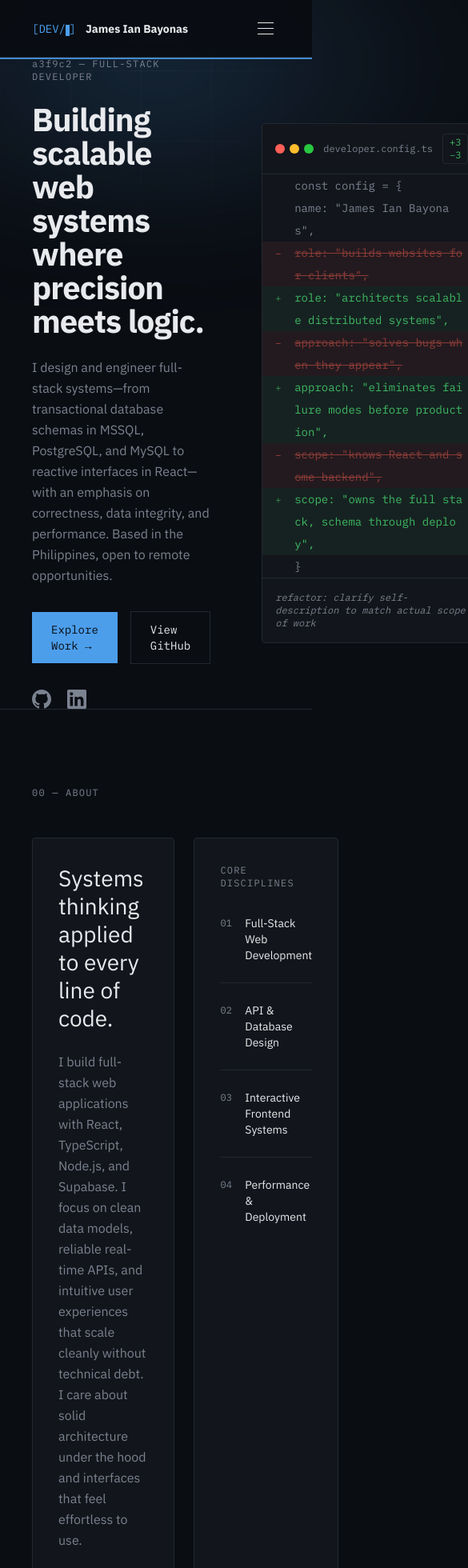
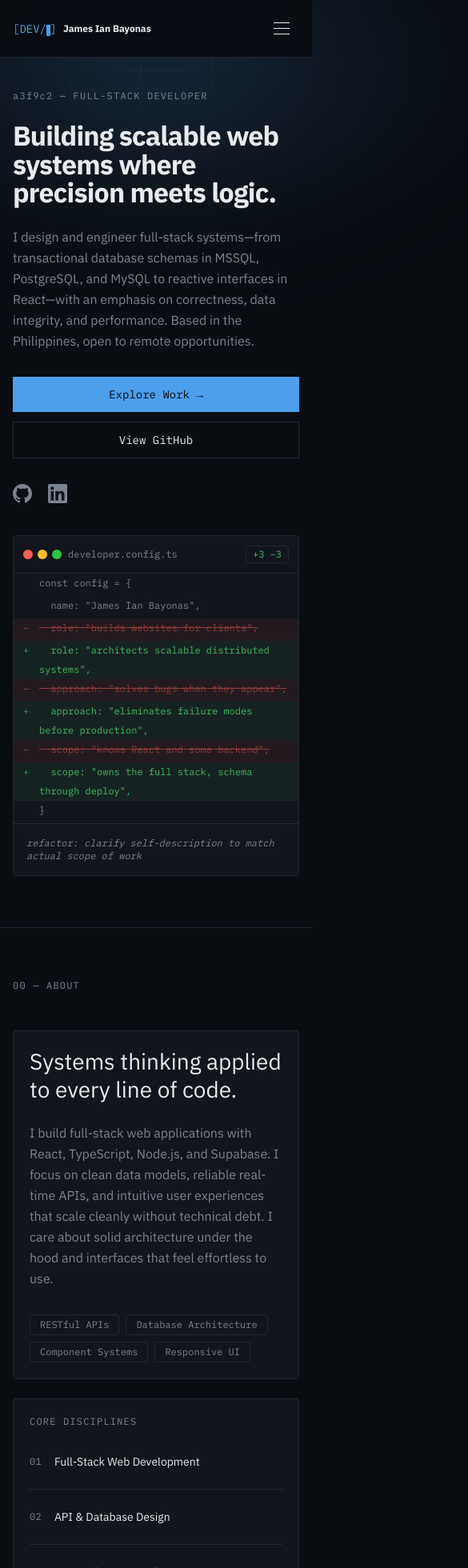
Before and after one commit to JamesIan-Bayonas/portpolio, a React (Vite) app: page / in a window 390 px wide. Shown: the top 1960 px of the page at 80% size, 585 px wide, since content can reach past the window. Built offline with nearby package versions, Linux system fonts and the light colour scheme; the HTML template or start-up script is replaced by a standard one.

Commit message:
refactor(components): migrate from framer-motion to motion/react and improve layout consistency

```diff
--- a/src/components/About.tsx
+++ b/src/components/About.tsx
@@ -1,5 +1,5 @@
 import { useState } from "react"
-import { motion, useReducedMotion } from "framer-motion"
+import { motion, useReducedMotion } from "motion/react"
 import SpotlightCard from "./ui/SpotlightCard"
 
 const capabilities = ["01", "02", "03", "04"]
@@ -20,10 +20,10 @@ export default function About() {
   return (
     <section
       id="about-section"
-      className="relative z-10"
-      style={{ padding: "96px 40px", borderTop: "1px solid var(--color-border)" }}
+      className="relative z-10 px-4 py-16 sm:px-6 sm:py-20 lg:px-10 lg:py-24"
+      style={{ borderTop: "1px solid var(--color-border)" }}
     >
-      <div className="max-w-[1440px] mx-auto">
+      <div className="max-w-[1440px] mx-auto min-w-0">
         {/* Section header */}
         <motion.p
           className="text-xs tracking-widest mb-12"
@@ -36,7 +36,7 @@ export default function About() {
           00 — ABOUT
         </motion.p>
 
-        <div className="grid gap-6" style={{ gridTemplateColumns: "60fr 40fr" }}>
+        <div className="grid grid-cols-1 gap-6 lg:grid-cols-[minmax(0,60fr)_minmax(0,40fr)]">
           {/* Left card — slides from left */}
           <motion.div
             initial={reduced ? { opacity: 0 } : { opacity: 0, x: -32 }}
@@ -45,7 +45,7 @@ export default function About() {
             transition={{ duration: 0.75, delay: 0.1, ease: [0.16, 1, 0.3, 1] }}
           >
             <SpotlightCard
-              className="border p-8 flex flex-col justify-between h-full"
+              className="border p-5 sm:p-6 lg:p-8 flex flex-col justify-between h-full"
               style={{
                 backgroundColor: "var(--color-surface)",
                 borderColor: "var(--color-border)",
@@ -107,7 +107,7 @@ export default function About() {
             transition={{ duration: 0.75, delay: 0.2, ease: [0.16, 1, 0.3, 1] }}
           >
             <SpotlightCard
-              className="border p-8 flex flex-col justify-between h-full"
+              className="border p-5 sm:p-6 lg:p-8 flex flex-col justify-between h-full"
               style={{
                 backgroundColor: "var(--color-surface)",
                 borderColor: "var(--color-border)",
--- a/src/components/ContactFooter.tsx
+++ b/src/components/ContactFooter.tsx
@@ -1,4 +1,4 @@
-import { motion, useReducedMotion } from "framer-motion"
+import { motion, useReducedMotion } from "motion/react"
 import SpotlightCard from "./ui/SpotlightCard"
 
 const cards = [
@@ -50,7 +50,7 @@ function ContactCard({ card, index }: { card: (typeof cards)[number]; index: num
       whileHover={reduced ? {} : { y: -4 }}
     >
       <SpotlightCard
-        className="border p-8 flex flex-col gap-0 group h-full"
+        className="border p-5 sm:p-6 lg:p-8 flex flex-col gap-0 group h-full"
         style={{
           backgroundColor: "var(--color-surface)",
           borderColor: "var(--color-border)",
@@ -91,7 +91,7 @@ function ContactCard({ card, index }: { card: (typeof cards)[number]; index: num
             {card.label}
           </p>
           <p
-            className="text-xs"
+            className="text-xs min-w-0 [overflow-wrap:anywhere]"
             style={{ fontFamily: "var(--font-mono)", color: "var(--color-text2)" }}
           >
             {card.sub}
@@ -106,10 +106,10 @@ export default function ContactFooter() {
   return (
     <section
       id="contact"
-      className="relative z-10"
-      style={{ padding: "96px 40px 0", borderTop: "1px solid var(--color-border)" }}
+      className="relative z-10 px-4 pt-16 sm:px-6 sm:pt-20 lg:px-10 lg:pt-24"
+      style={{ borderTop: "1px solid var(--color-border)" }}
     >
-      <div className="max-w-[1440px] mx-auto">
+      <div className="max-w-[1440px] mx-auto min-w-0">
         {/* Status header */}
         <motion.div
           className="flex items-center gap-3 mb-4"
@@ -152,7 +152,7 @@ export default function ContactFooter() {
         </motion.h2>
 
         {/* 3 cards */}
-        <div className="grid gap-6 mb-24" style={{ gridTemplateColumns: "repeat(3, 1fr)" }}>
+        <div className="grid grid-cols-1 md:grid-cols-2 lg:grid-cols-3 gap-6 mb-16 lg:mb-24">
           {cards.map((card, i) => (
             <ContactCard key={card.label} card={card} index={i} />
           ))}
@@ -160,7 +160,7 @@ export default function ContactFooter() {
 
         {/* Footer bar */}
         <motion.div
-          className="flex items-center justify-between py-8 border-t"
+          className="flex flex-col items-start gap-5 md:flex-row md:flex-wrap md:items-center md:justify-between py-8 border-t"
           style={{ borderColor: "var(--color-border)" }}
           initial={{ opacity: 0 }}
           whileInView={{ opacity: 1 }}
--- a/src/components/Hero.tsx
+++ b/src/components/Hero.tsx
@@ -1,5 +1,5 @@
 import { useEffect, useRef, useState, type ReactNode } from "react"
-import { motion, useReducedMotion } from "framer-motion"
+import { motion, useReducedMotion } from "motion/react"
 
 const linePairs = [
   {
@@ -21,10 +21,16 @@ const LINE_STAGGER = 280
 const INITIAL_PAUSE = 600
 
 function DiffPanel() {
+  const reduced = useReducedMotion()
   const [typedLines, setTypedLines] = useState<string[]>(["", "", ""])
   const [visibleLines, setVisibleLines] = useState<boolean[]>([false, false, false])
 
   useEffect(() => {
+    if (reduced) {
+      setTypedLines(linePairs.map(pair => pair.next))
+      setVisibleLines([true, true, true])
+      return
+    }
     let cancelled = false
     const timers: ReturnType<typeof setTimeout>[] = []
 
@@ -67,7 +73,7 @@ function DiffPanel() {
       cancelled = true
       timers.forEach(clearTimeout)
     }
-  }, [])
+  }, [reduced])
 
   return (
     <div
@@ -80,7 +86,7 @@ function DiffPanel() {
       }}
     >
       <div
-        className="flex items-center gap-3 px-4 py-3 border-b"
+        className="flex flex-wrap items-center gap-2 sm:gap-3 px-3 sm:px-4 py-3 border-b"
         style={{ borderColor: "var(--color-border)" }}
       >
         <div className="flex items-center gap-1.5">
@@ -104,7 +110,7 @@ function DiffPanel() {
         </span>
       </div>
 
-      <div className="p-0 text-sm leading-7" style={{ fontFamily: "var(--font-mono)" }}>
+      <div className="p-0 text-xs sm:text-sm leading-6 sm:leading-7" style={{ fontFamily: "var(--font-mono)" }}>
         <DiffLine type="ctx">{"const config = {"}</DiffLine>
         <DiffLine type="ctx">{'  name: "James Ian Bayonas",'}</DiffLine>
 
@@ -158,7 +164,7 @@ function DiffLine({ type, children }: { type: "add" | "remove" | "ctx"; children
         : "transparent"
 
   return (
-    <div className="flex items-baseline gap-3 px-4" style={{ backgroundColor: bg, minHeight: "28px" }}>
+    <div className="flex min-w-0 items-baseline gap-2 sm:gap-3 px-3 sm:px-4" style={{ backgroundColor: bg, minHeight: "28px" }}>
       <span className="text-xs w-3 shrink-0 select-none" style={{ color, opacity: 0.7 }}>
         {prefix}
       </span>
@@ -167,7 +173,9 @@ function DiffLine({ type, children }: { type: "add" | "remove" | "ctx"; children
           color,
           textDecoration: type === "remove" ? "line-through" : "none",
           opacity: type === "remove" ? 0.55 : 1,
-          wordBreak: "break-all",
+          overflowWrap: "anywhere",
+          minWidth: 0,
+          whiteSpace: "pre-wrap",
         }}
       >
         {children}
@@ -184,15 +192,14 @@ export default function Hero() {
     return {
       initial: { opacity: 0, y: 20 },
       animate: { opacity: 1, y: 0 },
-      transition: { duration: 0.6, delay, ease: [0.16, 1, 0.3, 1] },
+      transition: { duration: 0.6, delay, ease: [0.16, 1, 0.3, 1] as const },
     }
   }
 
   return (
-    <section id="about" className="relative z-10 min-h-screen flex items-center" style={{ paddingTop: "72px" }}>
+    <section id="about" className="relative z-10 min-h-[100svh] flex items-center pt-28 pb-16 lg:pt-[72px] lg:pb-0">
       <div
-        className="max-w-[1440px] mx-auto px-10 w-full grid gap-16 items-center"
-        style={{ gridTemplateColumns: "55fr 45fr" }}
+        className="max-w-[1440px] mx-auto min-w-0 px-4 sm:px-6 lg:px-10 w-full grid grid-cols-1 gap-10 lg:gap-16 items-center lg:grid-cols-[minmax(0,55fr)_minmax(0,45fr)]"
       >
         {/* Left */}
         <div className="flex flex-col gap-0">
@@ -210,7 +217,7 @@ export default function Hero() {
             style={{
               fontFamily: "var(--font-display)",
               fontWeight: 700,
-              fontSize: "clamp(40px, 4.5vw, 64px)",
+              fontSize: "clamp(2.125rem, 4.5vw, 4rem)",
               color: "var(--color-text1)",
             }}
           >
@@ -227,10 +234,10 @@ export default function Hero() {
             data integrity, and performance. Based in the Philippines, open to remote opportunities.
           </motion.p>
 
-          <motion.div {...fadeUp(0.3)} className="flex items-center gap-4 mb-8">
+          <motion.div {...fadeUp(0.3)} className="flex flex-col min-[400px]:flex-row flex-wrap items-stretch min-[400px]:items-center gap-3 mb-8">
             <motion.a
               href="#projects"
-              className="text-sm px-6 py-3"
+              className="text-sm text-center min-h-11 px-6 py-3"
               style={{
                 fontFamily: "var(--font-mono)",
                 backgroundColor: "var(--color-accent)",
@@ -247,7 +254,7 @@ export default function Hero() {
               href="https://github.com/JamesIan-Bayonas"
               target="_blank"
               rel="noopener noreferrer"
-              className="text-sm px-6 py-3 border transition-colors duration-150"
+              className="text-sm text-center min-h-11 px-6 py-3 border transition-colors duration-150"
               style={{
                 fontFamily: "var(--font-mono)",
                 color: "var(--color-text1)",
--- a/src/components/Nav.tsx
+++ b/src/components/Nav.tsx
@@ -1,5 +1,5 @@
-import { useState, useEffect } from "react"
-import { motion, AnimatePresence, useReducedMotion } from "framer-motion"
+import { useState, useEffect, useRef } from "react"
+import { motion, AnimatePresence, useReducedMotion } from "motion/react"
 // import resumePdf from "./docs/resume/RESUME.pdf?url"
 
 const links = ["about", "process", "projects", "skills", "contact"]
@@ -9,6 +9,22 @@ export default function Nav() {
   const [menuOpen, setMenuOpen] = useState(false)
   const [logoCursor, setLogoCursor] = useState(true)
   const reduced = useReducedMotion()
+  const toggleRef = useRef<HTMLButtonElement>(null)
+
+  useEffect(() => {
+    if (!menuOpen) return
+    const onKey = (event: KeyboardEvent) => {
+      if (event.key === "Escape") { setMenuOpen(false); toggleRef.current?.focus() }
+    }
+    const desktop = window.matchMedia("(min-width: 1024px)")
+    const onResize = () => { if (desktop.matches) setMenuOpen(false) }
+    document.addEventListener("keydown", onKey)
+    desktop.addEventListener("change", onResize)
+    return () => {
+      document.removeEventListener("keydown", onKey)
+      desktop.removeEventListener("change", onResize)
+    }
+  }, [menuOpen])
 
   useEffect(() => {
     if (reduced) return
@@ -43,9 +59,9 @@ export default function Nav() {
         backdropFilter: "blur(8px)",
       }}
     >
-      <div className="max-w-[1440px] mx-auto px-10 h-full flex items-center justify-between">
+      <div className="max-w-[1440px] mx-auto min-w-0 px-4 sm:px-6 lg:px-10 h-full flex items-center justify-between">
         {/* Logo */}
-        <div className="flex items-center gap-3">
+        <div className="flex min-w-0 items-center gap-2 sm:gap-3">
           <span
             className="text-sm select-none"
             style={{ fontFamily: "var(--font-mono)", color: "var(--color-accent)" }}
@@ -65,7 +81,7 @@ export default function Nav() {
             ]
           </span>
           <span
-            className="text-sm font-bold"
+            className="text-xs sm:text-sm font-bold"
             style={{ fontFamily: "var(--font-display)", color: "var(--color-text1)" }}
           >
             James Ian Bayonas
@@ -73,7 +89,7 @@ export default function Nav() {
         </div>
 
         {/* Desktop Nav */}
-        <nav className="hidden md:flex items-center gap-8">
+        <nav className="hidden lg:flex items-center gap-8">
           {links.map((link) => (
             <a
               key={link}
@@ -99,7 +115,7 @@ export default function Nav() {
 
           {/* Desktop Link */}
           <a
-            href="/RESUME.pdf"
+            href="/Resume.pdf"
             download="James_Ian_Bayonas_Resume.pdf"
             className="text-sm transition-colors duration-150 px-4 py-1.5 border cursor-pointer"
             style={{
@@ -122,7 +138,10 @@ export default function Nav() {
 
         {/* Mobile hamburger */}
         <button
-          className="md:hidden flex flex-col gap-1.5 p-2"
+          ref={toggleRef}
+          aria-expanded={menuOpen}
+          aria-controls="mobile-navigation"
+          className="lg:hidden shrink-0 w-11 h-11 flex flex-col justify-center items-center gap-1.5 p-2"
           onClick={() => setMenuOpen(!menuOpen)}
           aria-label="Toggle menu"
         >
@@ -151,7 +170,8 @@ export default function Nav() {
       <AnimatePresence>
         {menuOpen && (
           <motion.div
-            className="md:hidden border-t px-10 py-6 flex flex-col gap-4"
+            id="mobile-navigation"
+            className="max-h-[calc(100dvh-72px)] overflow-y-auto lg:hidden border-t px-4 sm:px-6 lg:px-10 py-6 flex flex-col gap-4"
             style={{
               backgroundColor: "var(--color-bg)",
               borderColor: "var(--color-border)",
@@ -166,7 +186,7 @@ export default function Nav() {
                 key={link}
                 href={`#${link}`}
                 onClick={() => { setActive(link); setMenuOpen(false) }}
-                className="text-sm lowercase"
+                className="text-sm lowercase flex items-center min-h-11"
                 style={{
                   fontFamily: "var(--font-mono)",
                   color: active === link ? "var(--color-accent)" : "var(--color-text2)",
@@ -178,7 +198,7 @@ export default function Nav() {
 
             {/* Mobile Menu Link */}
             <a
-              href="/RESUME.pdf"
+              href="/Resume.pdf"
               download="James_Ian_Bayonas_Resume.pdf"
               className="text-sm px-4 py-2 border w-fit cursor-pointer"
               style={{
```
